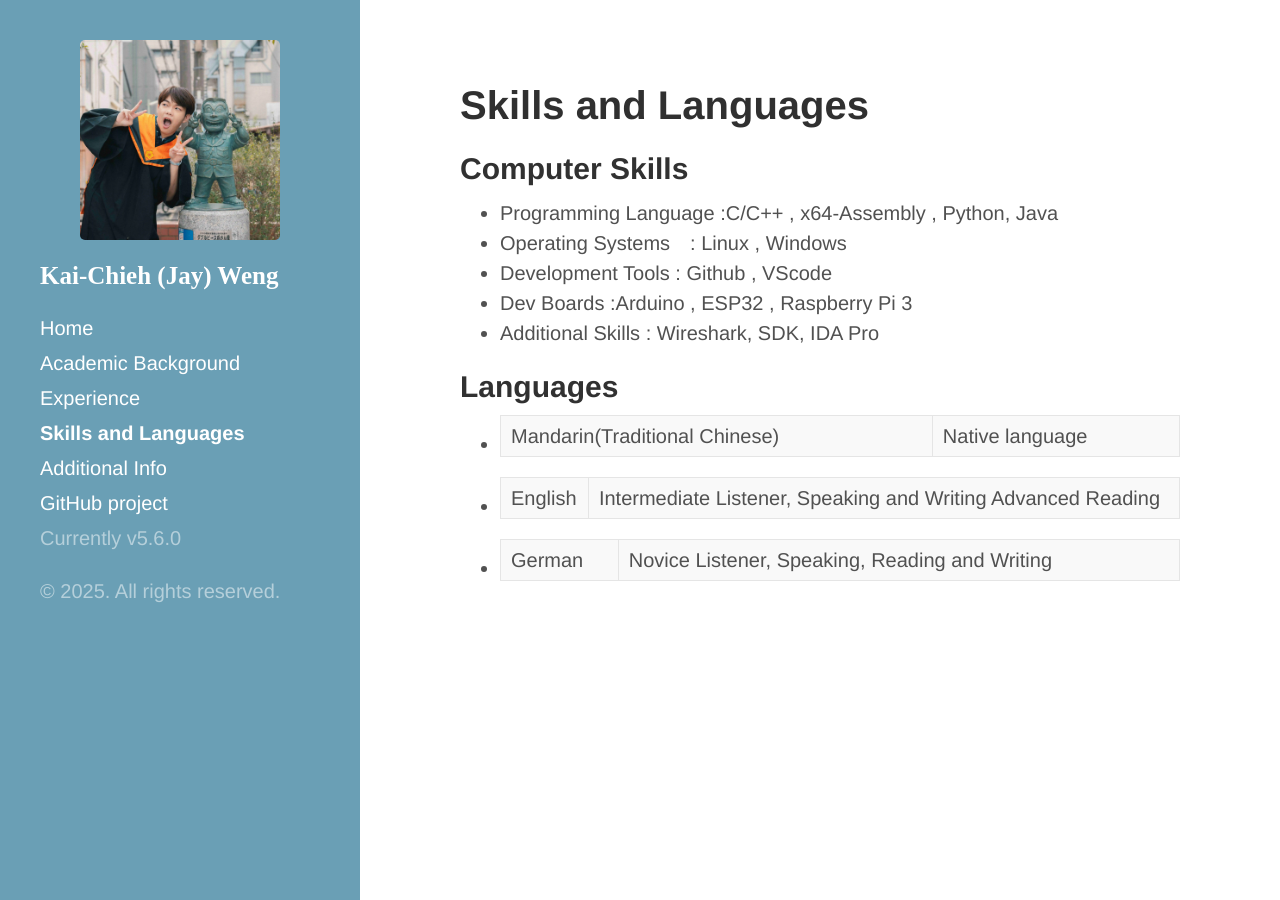
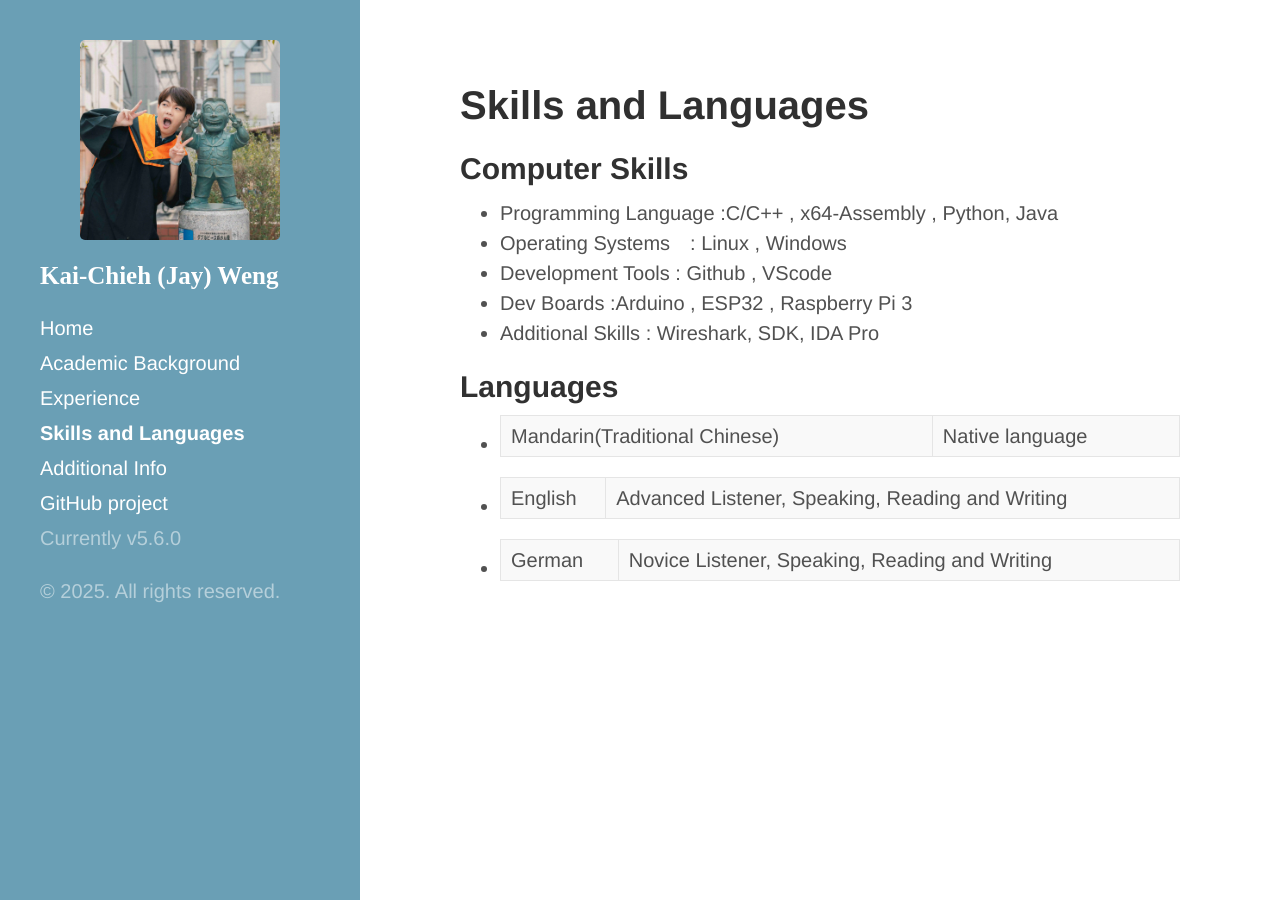
Before and after one commit to FactorialK/FactorialK.github.io, a Jekyll site: the page built from D_Skills.md, in a window 1280 px wide. Built offline with Jekyll 4.4.1, drawn with Linux system fonts in a browser that asks for light colours.

Commit message:
250413 Modifying some contents

```diff
--- a/D_Skills.md
+++ b/D_Skills.md
@@ -12,5 +12,5 @@ title: Skills and Languages
 
 ## Languages
 - Mandarin(Traditional Chinese)	| Native language
-- English	| Intermediate Listener, Speaking and Writing Advanced Reading
+- English	| Advanced Listener, Speaking, Reading and Writing
 - German	| Novice Listener, Speaking, Reading and Writing
```
